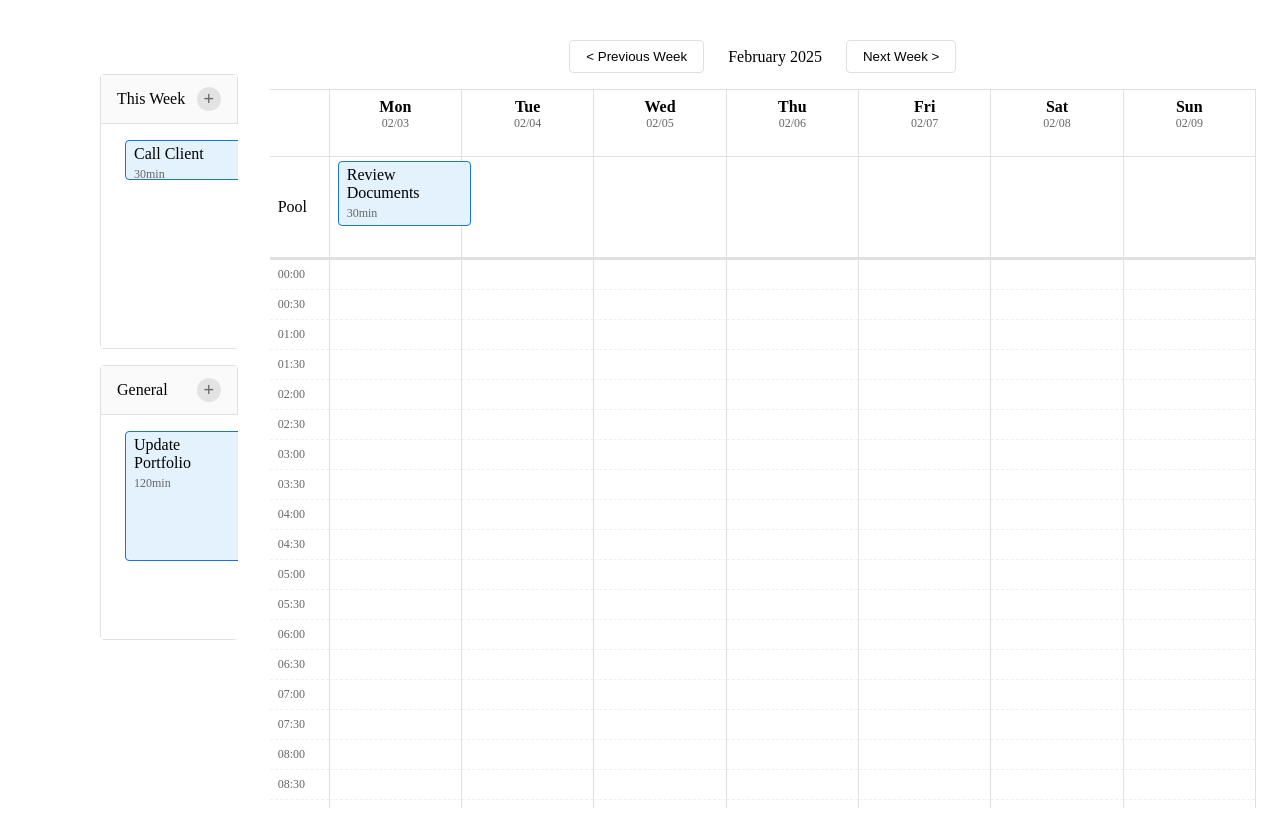
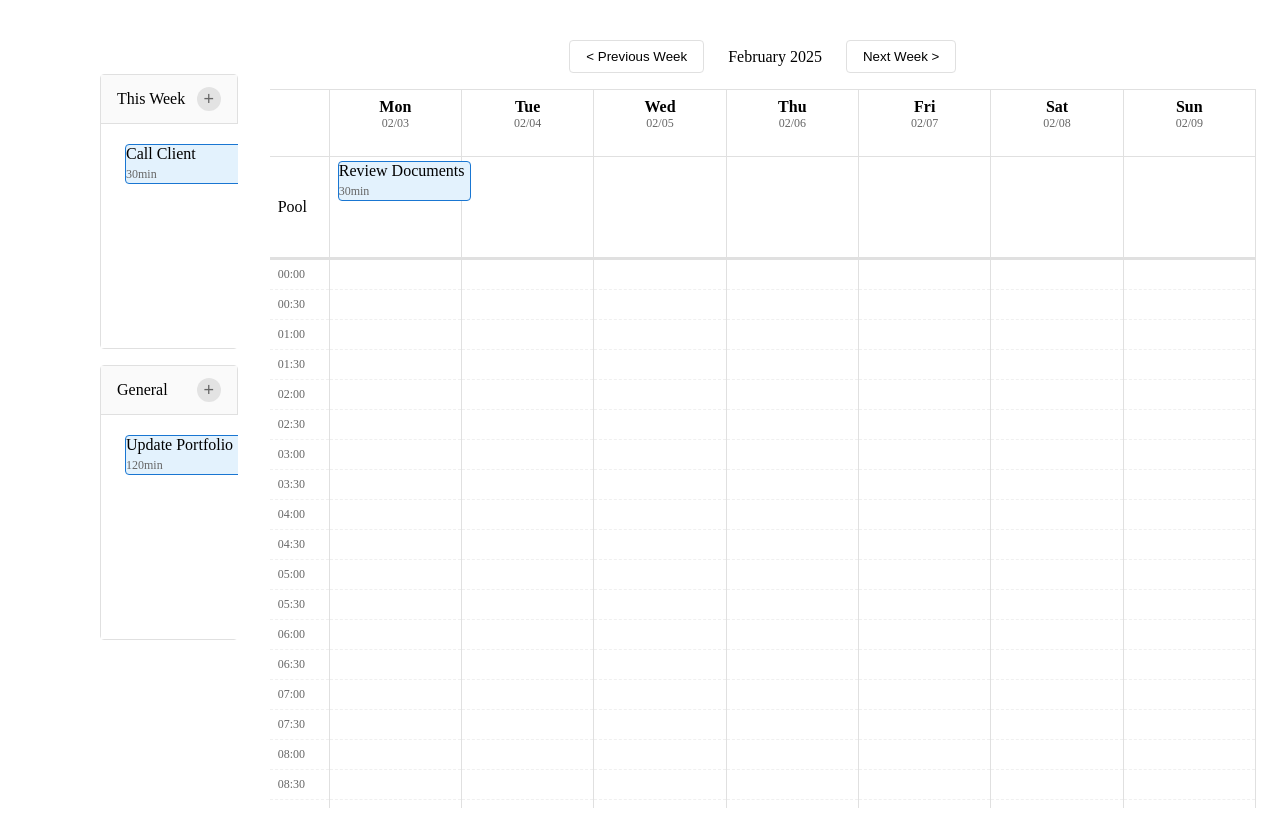
Before and after one commit to psyluo/flexcal, a React (Vite) app: page / in a window 1280 px wide. Built offline with nearby package versions, Linux system fonts and the light colour scheme.

Commit message:
拖拽和功能区完成  - 待解决问题：    - 单击打开菜单 done    - 事件修改逻辑    - 下滚状态    - 事件高度    - 样式：事件宽度、配色、一些不知道是什么的颜色

```diff
--- a/src/components/EventItem.tsx
+++ b/src/components/EventItem.tsx
@@ -10,6 +10,38 @@ interface EventItemContainerProps {
   $isPool?: boolean;
   $isDragging?: boolean;
 }
+
+const EditButtonWrapper = styled.div`
+  position: absolute;
+  top: 4px;
+  right: 4px;
+  z-index: 1000;
+  pointer-events: auto;
+`;
+
+const EditButton = styled.button`
+  width: 24px;
+  height: 24px;
+  border-radius: 4px;
+  border: none;
+  background-color: #f5f5f5;
+  color: #1976d2;
+  cursor: pointer;
+  opacity: 0;
+  transition: opacity 0.2s, background-color 0.2s;
+  display: flex;
+  align-items: center;
+  justify-content: center;
+
+  &:hover {
+    background-color: #e0e0e0;
+  }
+
+  svg {
+    width: 16px;
+    height: 16px;
+  }
+`;
 
 const EventItemContainer = styled.div<EventItemContainerProps>`
   ${props => {
@@ -24,7 +56,8 @@ const EventItemContainer = styled.div<EventItemContainerProps>`
         margin: 0 8px;
         padding: 4px 8px;
         background-color: #e3f2fd;
-        border: 1px solid #1976d2;  // 添加深蓝色边框
+        border: 1px solid #1976d2;
+        opacity: ${props.$isDragging ? 0.3 : 1};
       `;
     } else {
       // Pool、ThisWeek 和 General 事件共用样式
@@ -35,7 +68,7 @@ const EventItemContainer = styled.div<EventItemContainerProps>`
         min-height: ${HOUR_HEIGHT / 2}px;
         padding: 4px 8px;
         background-color: #e3f2fd;
-        border: 1px solid #1976d2;  // 添加深蓝色边框
+        border: 1px solid #1976d2;
       `;
     }
   }}
@@ -44,9 +77,14 @@ const EventItemContainer = styled.div<EventItemContainerProps>`
   cursor: pointer;
   user-select: none;
   z-index: ${props => props.$isDragging ? 9999 : 1};
+  pointer-events: auto;  // 确保容器可以接收事件
 
   &:hover {
     background-color: #bbdefb;
+  }
+
+  &:hover ${EditButton} {
+    opacity: 1;
   }
 `;
 
@@ -74,17 +112,14 @@ const DraggableArea = styled.div`
   position: relative;
   height: 100%;
   width: 100%;
+  pointer-events: auto;  // 改为 auto
 `;
 
 const EventContent = styled.div`
   display: flex;
   flex-direction: column;
   gap: 4px;
-  ${props => props.$isScheduled && `
-    position: relative;
-    height: 100%;
-    pointer-events: none;
-  `}
+  pointer-events: auto;  // 确保内容可以点击
 `;
 
 interface EventItemProps {
@@ -93,211 +128,72 @@ interface EventItemProps {
   isDragging?: boolean;
   onEdit?: (event: CalendarEvent) => void;
   onResize?: (event: CalendarEvent, newStartTime?: string, newDuration?: number) => void;
+  style?: React.CSSProperties;
 }
+
+// 添加这些辅助函数
+const calculateTop = (startTime?: string): number | undefined => {
+  if (!startTime) return undefined;
+
+  const [hours, minutes] = startTime.split(':').map(Number);
+  const totalMinutes = hours * 60 + minutes;
+  return totalMinutes * (HOUR_HEIGHT / 60);  // 更精确的计算
+};
+
+const calculateHeight = (duration?: number): number | undefined => {
+  if (!duration) return undefined;
+  return duration * (HOUR_HEIGHT / 60);  // 更精确的计算
+};
 
 const EventItem: React.FC<EventItemProps> = ({
   event,
   isPool = false,
   isDragging = false,
   onEdit,
-  onResize
+  onResize,
+  style,
 }) => {
-  // 使用 ref 来追踪 resize 状态，避免异步更新问题
-  const resizeRef = React.useRef({
-    isResizing: false,
-    startY: 0,
-    startMinutes: 0,
-    startDuration: 0,
-    handle: '' as 'top' | 'bottom' | ''
+  const {attributes, listeners, setNodeRef, transform} = useDraggable({
+    id: event.id,
+    data: { event }
   });
 
-  const handleResizeStart = (e: React.MouseEvent, handle: 'top' | 'bottom') => {
-    e.preventDefault();
+  const handleEditClick = (e: React.MouseEvent) => {
     e.stopPropagation();
-
-    // 计算初始时间
-    const [hours, minutes] = (event.startTime || '00:00').split(':').map(Number);
-    const startMinutes = hours * 60 + minutes;
-
-    resizeRef.current = {
-      isResizing: true,
-      startY: e.clientY,
-      startMinutes,
-      startDuration: event.duration || 30,
-      handle
+    onEdit?.(event);
   };
-
-    document.addEventListener('mousemove', handleResizeMove);
-    document.addEventListener('mouseup', handleResizeEnd);
-  };
-
-  const handleResizeMove = (e: MouseEvent) => {
-    if (!resizeRef.current.isResizing || !onResize) {
-      console.log('Resize move ignored:', {
-        isResizing: resizeRef.current.isResizing,
-        hasOnResize: !!onResize
-      });
-      return;
-    }
-
-    const dy = e.clientY - resizeRef.current.startY;
-    const dMinutes = Math.round(dy / (HOUR_HEIGHT / 2)) * 30;
-
-    console.log('Resize move:', {
-      dy,
-      dMinutes,
-      handle: resizeRef.current.handle,
-      startDuration: resizeRef.current.startDuration,
-      startMinutes: resizeRef.current.startMinutes
-    });
-
-    if (resizeRef.current.handle === 'bottom') {
-      // 拖动底部：只改变持续时间
-      const newDuration = Math.max(30, resizeRef.current.startDuration + dMinutes);
-      console.log('Bottom resize:', { newDuration });
-      onResize(event, undefined, newDuration);
-    } else {
-      // 拖动顶部：同时改变开始时间和持续时间
-      const newStartMinutes = resizeRef.current.startMinutes + dMinutes;
-      const newDuration = resizeRef.current.startDuration - dMinutes;
-
-      console.log('Top resize:', { newStartMinutes, newDuration });
-
-      if (newStartMinutes >= 0 && newStartMinutes < 24 * 60 && newDuration >= 30) {
-        const hours = Math.floor(newStartMinutes / 60);
-        const minutes = newStartMinutes % 60;
-        const newStartTime = `${hours.toString().padStart(2, '0')}:${minutes.toString().padStart(2, '0')}`;
-        onResize(event, newStartTime, newDuration);
-      }
-    }
-  };
-
-  const handleResizeEnd = () => {
-    console.log('Resize end');
-    resizeRef.current.isResizing = false;
-    document.removeEventListener('mousemove', handleResizeMove);
-    document.removeEventListener('mouseup', handleResizeEnd);
-  };
-
-  // 使用 ref 来保存最新的 onEdit 函数
-  const onEditRef = React.useRef(onEdit);
-
-  // 更新 ref 当 onEdit 改变时
-  React.useEffect(() => {
-    onEditRef.current = onEdit;
-  }, [onEdit]);
-
-  console.log('EventItem rendering:', {
-    eventId: event.id,
-    hasOnEdit: !!onEdit
-  });
-
-  // 使用 ref 来追踪点击状态
-  const clickRef = React.useRef({
-    isClick: true,
-    timeout: null as any
-  });
-
-  const {attributes, listeners, setNodeRef, transform} = useDraggable({
-    id: event.id,
-    data: {
-      event,
-      type: event.type
-    }
-  });
-
-  // 分离拖拽和点击事件
-  const eventHandlers = React.useMemo(() => ({
-    onMouseDown: (e: React.MouseEvent) => {
-      clickRef.current.isClick = true;
-      // 设置一个短暂的延时，如果在这个时间内发生移动，则不是点击
-      clickRef.current.timeout = setTimeout(() => {
-        clickRef.current.isClick = false;
-      }, 200);
-      listeners.onMouseDown?.(e as any);
-    },
-    onMouseMove: (e: React.MouseEvent) => {
-      if (clickRef.current.isClick) {
-        clickRef.current.isClick = false;
-        clearTimeout(clickRef.current.timeout);
-      }
-      listeners.onMouseMove?.(e as any);
-    },
-    onMouseUp: (e: React.MouseEvent) => {
-      clearTimeout(clickRef.current.timeout);
-      if (clickRef.current.isClick) {
-        console.log('EventItem click detected:', {
-          eventId: event.id,
-          hasOnEdit: !!onEditRef.current
-        });
-        e.stopPropagation();
-        if (onEditRef.current) {
-          onEditRef.current(event);
-        }
-      }
-      listeners.onMouseUp?.(e as any);
-    }
-  }), [event, listeners]);
-
-  const getEventPosition = () => {
-    if (isPool || isDragging) return {};
-
-    const startMinutes = event.startTime ?
-      parseInt(event.startTime.split(':')[0]) * 60 + parseInt(event.startTime.split(':')[1])
-      : 0;
-
-    const duration = event.duration || 30;
-    const blockHeight = HOUR_HEIGHT / 2;
-    const blockIndex = startMinutes / 30;
-
-    return {
-      top: blockIndex * blockHeight,
-      height: (duration / 30) * blockHeight
-    };
-  };
-
-  const { top, height } = getEventPosition();
-
-  const style = transform ? {
-    transform: `translate3d(${transform.x}px, ${transform.y}px, 0)`,
-    opacity: isDragging ? 0.5 : undefined,
-  } : undefined;
 
   return (
     <EventItemContainer
-      ref={setNodeRef}
-      $top={top}
-      $height={height}
       $isPool={isPool}
       $isDragging={isDragging}
-      style={style}
+      $top={!isDragging && event.type === 'scheduled' ? calculateTop(event.startTime) : undefined}
+      $height={event.type === 'scheduled' ? calculateHeight(event.duration) : undefined}
     >
-      {!isPool && (
-        <>
-          <ResizeHandle
-            $position="top"
-            onMouseDown={(e) => {
-              e.preventDefault();
-              e.stopPropagation();
-              handleResizeStart(e, 'top');
+      <EditButtonWrapper>
+        <EditButton onClick={handleEditClick}>
+          <svg viewBox="0 0 24 24" fill="currentColor">
+            <path d="M14.06 9.02l.92.92L5.92 19H5v-.92l9.06-9.06M17.66 3c-.25 0-.51.1-.7.29l-1.83 1.83 3.75 3.75 1.83-1.83c.39-.39.39-1.02 0-1.41l-2.34-2.34c-.2-.2-.45-.29-.71-.29zm-3.6 3.19L3 17.25V21h3.75L17.81 9.94l-3.75-3.75z" />
+          </svg>
+        </EditButton>
+      </EditButtonWrapper>
+      <div
+        ref={setNodeRef}
+        {...attributes}
+        {...listeners}
+        style={{
+          position: 'absolute',
+          top: 0,
+          left: 0,
+          right: 0,
+          bottom: 0,
+          ...style,
+          ...(isDragging ? {} : transform ? {
+            transform: `translate3d(${transform.x}px, ${transform.y}px, 0)`,
+          } : {})
         }}
-          />
-          <ResizeHandle
-            $position="bottom"
-            onMouseDown={(e) => {
-              e.preventDefault();
-              e.stopPropagation();
-              handleResizeStart(e, 'bottom');
-            }}
-          />
-        </>
-      )}
-      <DraggableArea
-        {...attributes}
-        {...eventHandlers}
-        {...listeners}
-        data-testid={`event-item-${event.id}`}
       >
+        <DraggableArea>
           <EventContent>
             <div>{event.title}</div>
             <div style={{ fontSize: '12px', color: '#666' }}>
@@ -306,6 +202,7 @@ const EventItem: React.FC<EventItemProps> = ({
             </div>
           </EventContent>
         </DraggableArea>
+      </div>
     </EventItemContainer>
   );
 };
--- a/src/components/PoolRow.tsx
+++ b/src/components/PoolRow.tsx
@@ -42,7 +42,6 @@ interface PoolRowProps {
 }
 
 const PoolRow: React.FC<PoolRowProps> = ({ events, dates, onEditEvent, onCreateEvent }) => {
-  console.log('PoolRow: received onEditEvent prop:', !!onEditEvent);
   return (
     <PoolContainer>
       <PoolLabel>Pool</PoolLabel>
@@ -70,7 +69,6 @@ const PoolRow: React.FC<PoolRowProps> = ({ events, dates, onEditEvent, onCreateE
                   event={event}
                   isPool={true}
                   onEdit={(e) => {
-                    console.log('PoolRow: onEdit called', e);
                     onEditEvent(e);
                   }}
                 />
--- a/src/components/ThisWeekArea.tsx
+++ b/src/components/ThisWeekArea.tsx
@@ -15,6 +15,8 @@ const ThisWeekArea: React.FC<ThisWeekAreaProps> = ({
   onEditEvent,
   onCreateEvent,
 }) => {
+  console.log('ThisWeekArea: rendering with onEditEvent:', !!onEditEvent);
+
   const { setNodeRef, isOver } = useDroppable({
     id: 'thisWeek-area',
     data: { type: 'thisWeek' }
--- a/src/components/WeekView.tsx
+++ b/src/components/WeekView.tsx
@@ -108,26 +108,18 @@ interface WeekViewProps {
   onResizeEvent: (event: CalendarEvent, newStartTime?: string, newDuration?: number) => void;
 }
 
-const WeekView: React.FC<WeekViewProps> = ({ events, dates, onEditEvent, onCreateEvent, onResizeEvent }) => {
-  console.log('WeekView: rendering with onEditEvent:', !!onEditEvent);
-
+const WeekView: React.FC<WeekViewProps> = ({
+  events,
+  dates,
+  onEditEvent,
+  onCreateEvent,
+  onResizeEvent,
+}) => {
   // 生成48个半小时块
-  const timeBlocks: TimeBlock[] = Array.from({ length: 48 }, (_, index) => {
-    const block = {
-      hour: Math.floor(index / 2),
-      minute: (index % 2) * 30
-    };
-
-    // 添加调试信息
-    console.log(`Time block ${index}:`, {
-      index,
-      hour: block.hour,
-      minute: block.minute,
-      displayTime: `${block.hour}:${block.minute}`
-    });
-
-    return block;
-  });
+  const timeBlocks: TimeBlock[] = Array.from({ length: 48 }, (_, index) => ({
+    hour: Math.floor(index / 2),
+    minute: (index % 2) * 30
+  }));
 
   // 格式化时间显示
   const formatTimeLabel = (block: TimeBlock): string => {
@@ -138,16 +130,6 @@ const WeekView: React.FC<WeekViewProps> = ({ events, dates, onEditEvent, onCreat
 
   const handleTimeBlockClick = (date: Date, block: TimeBlock) => {
     onCreateEvent(date, block);
-  };
-
-  const handleTimeBlockHover = (block: TimeBlock, index: number) => {
-    console.log('Hover time block:', {
-      index,
-      hour: block.hour,
-      minute: block.minute,
-      formattedTime: `${block.hour.toString().padStart(2, '0')}:${block.minute.toString().padStart(2, '0')}`,
-      position: `${index * (HOUR_HEIGHT / 2)}px`
-    });
   };
 
   return (
@@ -183,7 +165,6 @@ const WeekView: React.FC<WeekViewProps> = ({ events, dates, onEditEvent, onCreat
                   data-minute={block.minute}
                   data-index={index}
                   onClick={() => handleTimeBlockClick(date, block)}
-                  onMouseEnter={() => handleTimeBlockHover(block, index)}
                   style={{
                     position: 'absolute',
                     top: `${index * (HOUR_HEIGHT / 2)}px`,
--- a/src/components/shared/EventList.tsx
+++ b/src/components/shared/EventList.tsx
@@ -51,6 +51,8 @@ const EventList: React.FC<EventListProps> = ({
   onEditEvent,
   areaType,
 }) => {
+  console.log(`EventList (${areaType}): rendering with onEditEvent:`, !!onEditEvent);
+
   const { setNodeRef, isOver } = useDroppable({
     id: `${areaType}-area`,
     data: { type: areaType }
```
Also changed, not shown: src/components/Calendar.tsx (+16 -4 lines). Lines whose indentation alone changed are shown as unchanged.
